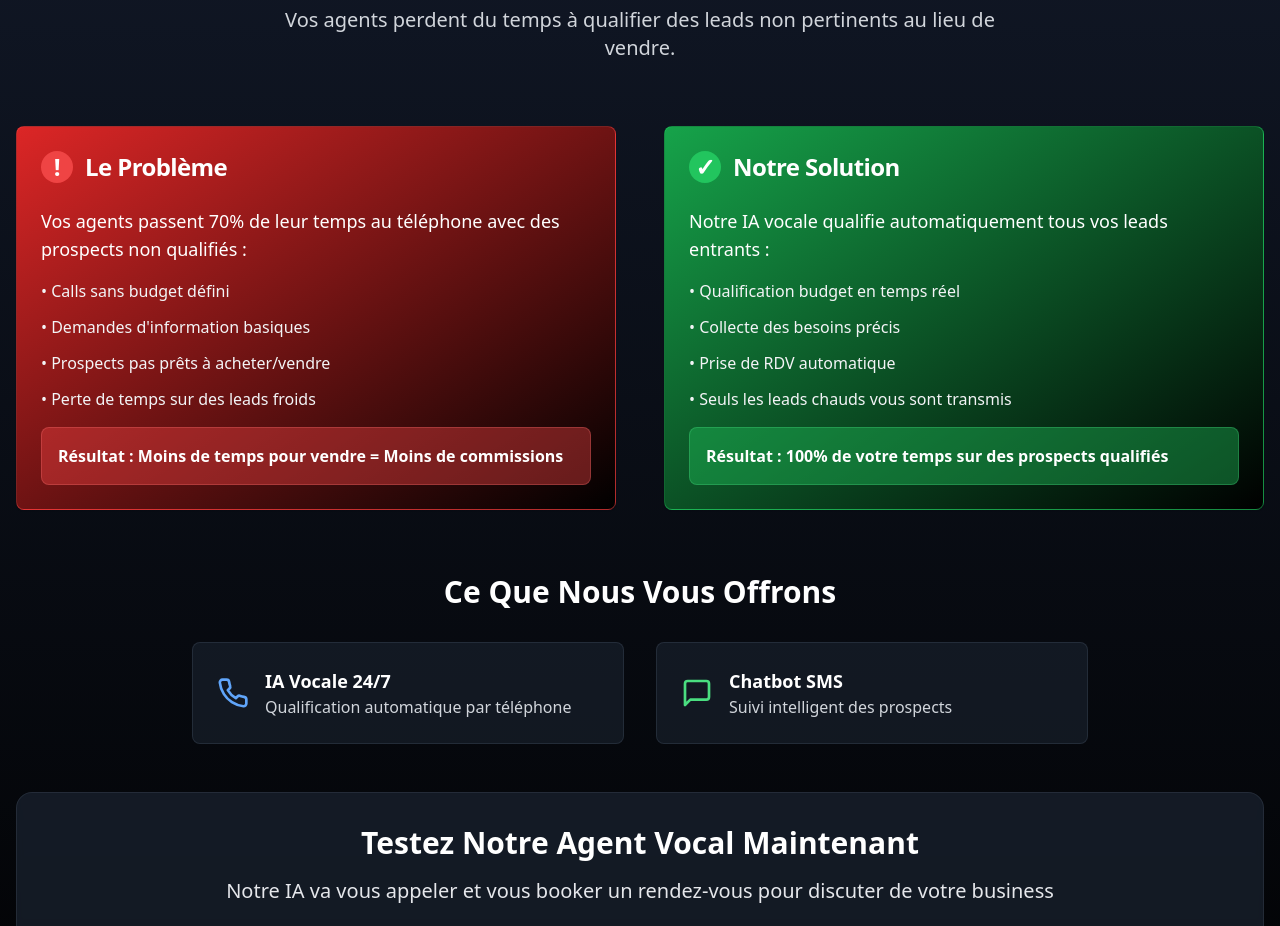
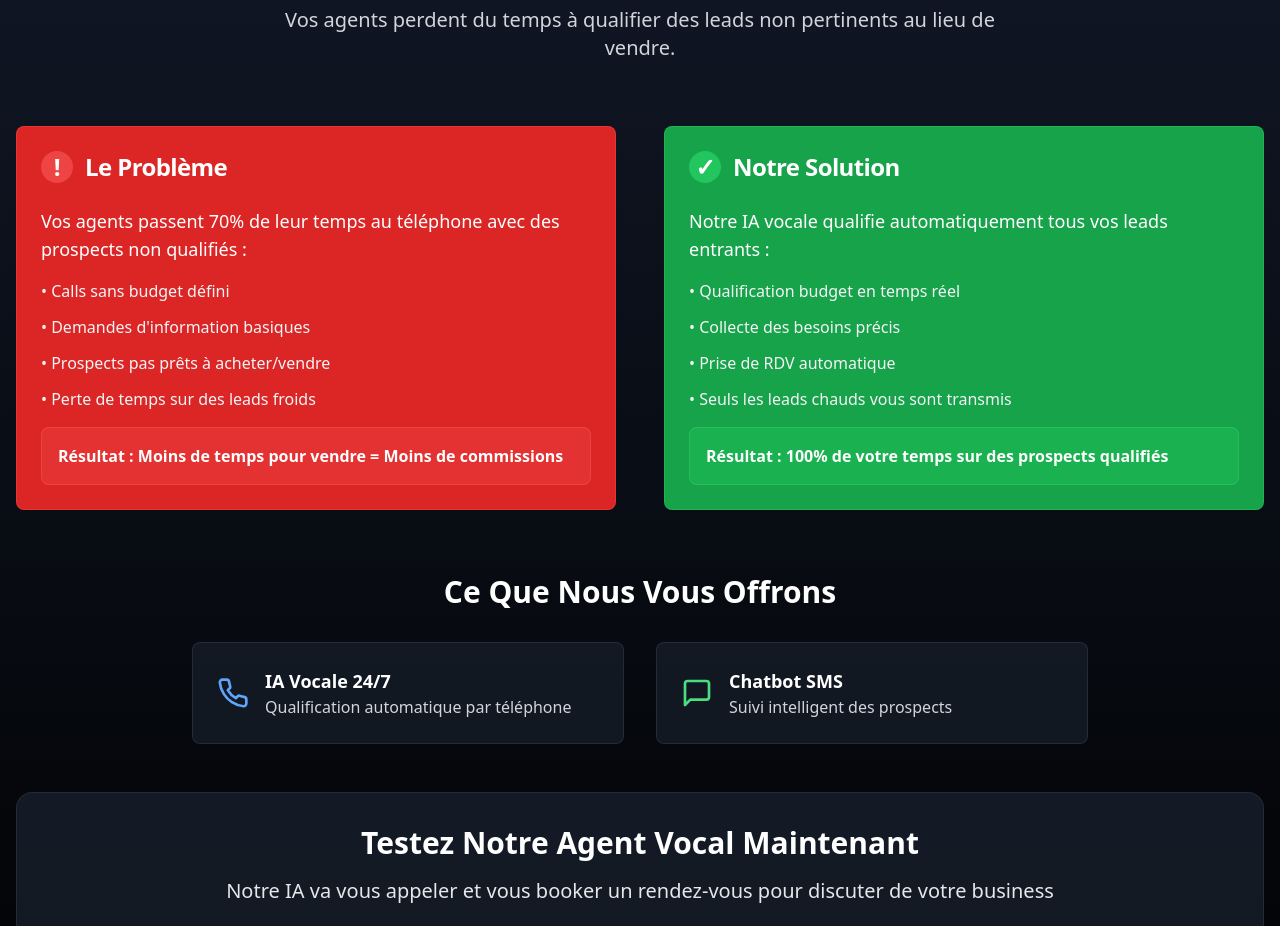
Before and after one commit to yaya12345678989/callai-lead-flow, a React (Vite) app: page / in a window 1280 px wide. Shown: the part 2000-2926 px from the top of the page. Built offline with nearby package versions, Linux system fonts and the light colour scheme.

Commit message:
Refactor: Remove gradients and button text
Remove the gradient background from the Solutions section and remove the "Découvrez CallAI en action" and "Analysons vos besoins" buttons.

```diff
--- a/src/components/Solutions.tsx
+++ b/src/components/Solutions.tsx
@@ -73,7 +73,7 @@ const Solutions = () => {
         {/* Problem & Solution */}
         <div className="grid lg:grid-cols-2 gap-12 mb-16">
           {/* Problem */}
-          <Card className="bg-gradient-to-br from-red-600 to-black border-red-500/50 backdrop-blur-sm">
+          <Card className="bg-red-600 border-red-500/50 backdrop-blur-sm">
             <CardHeader>
               <CardTitle className="text-white text-2xl flex items-center">
                 <span className="w-8 h-8 bg-red-500 rounded-full flex items-center justify-center text-white font-bold mr-3">!</span>
@@ -99,7 +99,7 @@ const Solutions = () => {
           </Card>
 
           {/* Solution */}
-          <Card className="bg-gradient-to-br from-green-600 to-black border-green-500/50 backdrop-blur-sm">
+          <Card className="bg-green-600 border-green-500/50 backdrop-blur-sm">
             <CardHeader>
               <CardTitle className="text-white text-2xl flex items-center">
                 <span className="w-8 h-8 bg-green-500 rounded-full flex items-center justify-center text-white font-bold mr-3">✓</span>
```
